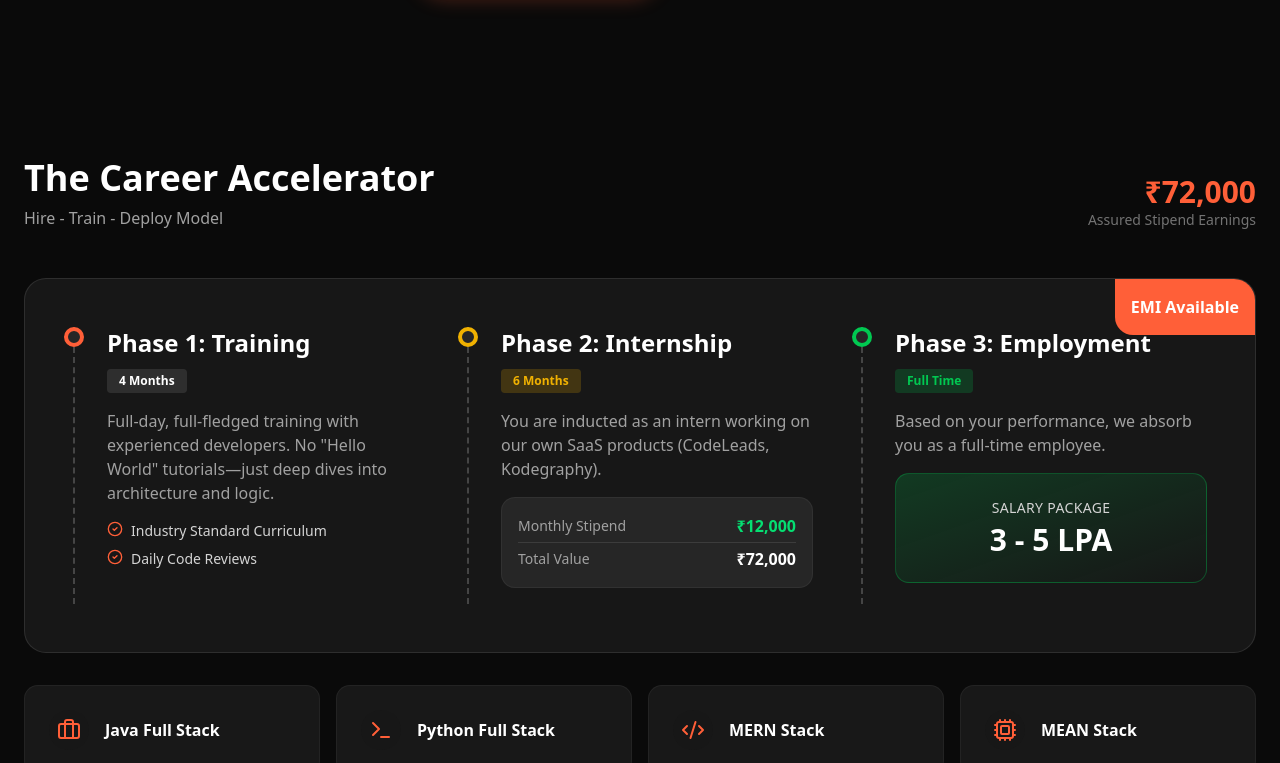
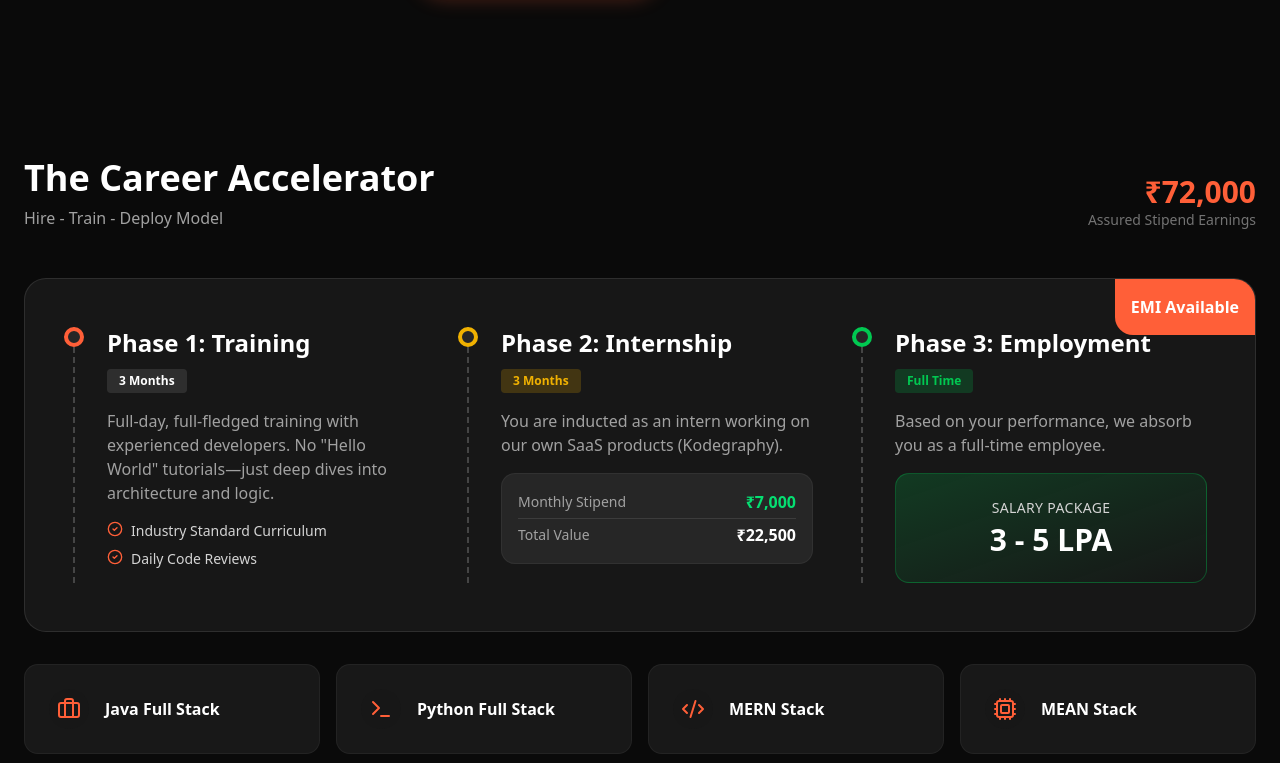
Before and after one commit to Nithan10/kodeMagnet, a Next.js app: page /learn in a window 1280 px wide. Shown: the part 530-1293 px from the top of the page. Built offline with nearby package versions, Linux system fonts and the light colour scheme.

Commit message:
Update all pages tsx files

```diff
--- a/src/app/about/page.tsx
+++ b/src/app/about/page.tsx
@@ -170,7 +170,7 @@ export default function AboutPage() {
                </p>
                <div className="grid grid-cols-2 gap-6">
                   <div>
-                      <h4 className="text-2xl font-bold text-white">4</h4>
+                      <h4 className="text-2xl font-bold text-white">4+</h4>
                       <p className="text-sm text-neutral-500">Global Offices</p>
                   </div>
                   <div>
@@ -218,7 +218,7 @@ export default function AboutPage() {
       {/* ======================= TEAM SECTION ======================= */}
       <section className="py-24 px-6 bg-neutral-900/20">
          <div className="max-w-7xl mx-auto text-center mb-16">
-            <h2 className="text-4xl font-bold mb-4">Minds Behind The Code</h2>
+            <h2 className="text-4xl font-bold mb-4">Minds behind the code - Kode…</h2>
             <p className="text-neutral-400">A team of dreamers, architects, and problem solvers.</p>
          </div>
          <div className="max-w-6xl mx-auto grid md:grid-cols-4 gap-8">
--- a/src/app/components-main/LetsTalk.tsx
+++ b/src/app/components-main/LetsTalk.tsx
@@ -116,8 +116,8 @@ export default function LetsTalk() {
              </Link>
 
              {/* Secondary Button */}
-             <Link href="mailto:hello@codemagnet.com" className="px-8 py-3 rounded-full border border-neutral-700 text-white font-medium hover:bg-neutral-800 transition-all hover:scale-105">
-                 hello@codemagnet.com
+             <Link href="mailto:hello@KodeMagnet.com" className="px-8 py-3 rounded-full border border-neutral-700 text-white font-medium hover:bg-neutral-800 transition-all hover:scale-105">
+                 hello@KodeMagnet.com
              </Link>
 
            </div>
--- a/src/app/components-main/Navbar.tsx
+++ b/src/app/components-main/Navbar.tsx
@@ -62,7 +62,7 @@ function Navbar({ className }: { className?: string }) {
               <div className="relative h-9 min-w-[80px]">
                 <Image
                   src="/img_31.png"
-                  alt="CodeMagnet"
+                  alt="KodeMagnet"
                   width={300}
                   height={150}
                   className="h-full w-auto object-contain"
@@ -126,7 +126,7 @@ function Navbar({ className }: { className?: string }) {
       <div className="lg:hidden fixed inset-x-0 top-4 z-50 mx-4">
         <div className="flex items-center justify-between bg-black/60 backdrop-blur-xl border border-white/10 rounded-full px-5 py-2.5">
           <Link href="/">
-            <Image src="/img_31.png" alt="CodeMagnet" width={140} height={60} />
+            <Image src="/img_31.png" alt="KodeMagnet" width={140} height={60} />
           </Link>
 
           <button onClick={() => setMobileMenuOpen(!mobileMenuOpen)}>
--- a/src/app/contact/page.tsx
+++ b/src/app/contact/page.tsx
@@ -129,7 +129,7 @@ export default function ContactPage() {
                     <Mail className="w-6 h-6 text-[#FF5F38] mt-1" />
                     <div>
                        <p className="text-sm text-neutral-500 mb-1">Email us</p>
-                       <a href="mailto:hello@codemagnet.com" className="text-lg font-bold hover:text-[#FF5F38] transition-colors">hello@codemagnet.com</a>
+                       <a href="mailto:hello@KodeMagnet.com" className="text-lg font-bold hover:text-[#FF5F38] transition-colors">hello@KodeMagnet.com</a>
                     </div>
                  </div>
                  <div className="flex items-start gap-4">
--- a/src/app/learn/page.tsx
+++ b/src/app/learn/page.tsx
@@ -120,7 +120,7 @@ export default function LearnPage() {
                      {/* Dot Border Updated */}
                      <div className="absolute -left-[11px] top-0 w-5 h-5 rounded-full bg-neutral-800 border-4 border-[#FF5F38]"></div>
                      <h3 className="text-2xl font-bold text-white mb-2">Phase 1: Training</h3>
-                     <div className="inline-block px-3 py-1 rounded bg-white/10 text-xs font-bold mb-4">4 Months</div>
+                     <div className="inline-block px-3 py-1 rounded bg-white/10 text-xs font-bold mb-4">3 Months</div>
                      <p className="text-neutral-400 mb-4">Full-day, full-fledged training with experienced developers. No "Hello World" tutorials—just deep dives into architecture and logic.</p>
                      <ul className="space-y-2 text-sm text-neutral-300">
                         <li className="flex gap-2"><CheckCircle2 className="w-4 h-4 text-[#FF5F38]"/> Industry Standard Curriculum</li>
@@ -132,16 +132,16 @@ export default function LearnPage() {
                   <div className="relative pl-8 border-l-2 border-dashed border-white/20">
                      <div className="absolute -left-[11px] top-0 w-5 h-5 rounded-full bg-neutral-800 border-4 border-yellow-500"></div>
                      <h3 className="text-2xl font-bold text-white mb-2">Phase 2: Internship</h3>
-                     <div className="inline-block px-3 py-1 rounded bg-yellow-500/20 text-yellow-500 text-xs font-bold mb-4">6 Months</div>
-                     <p className="text-neutral-400 mb-4">You are inducted as an intern working on our own SaaS products (CodeLeads, Kodegraphy).</p>
+                     <div className="inline-block px-3 py-1 rounded bg-yellow-500/20 text-yellow-500 text-xs font-bold mb-4">3 Months</div>
+                     <p className="text-neutral-400 mb-4">You are inducted as an intern working on our own SaaS products (Kodegraphy).</p>
                      <div className="bg-neutral-800 p-4 rounded-xl border border-white/5 mb-4">
                         <div className="flex justify-between items-center mb-1">
                            <span className="text-sm text-neutral-400">Monthly Stipend</span>
-                           <span className="font-bold text-green-400">₹12,000</span>
+                           <span className="font-bold text-green-400">₹7,000</span>
                         </div>
                         <div className="flex justify-between items-center border-t border-white/10 pt-1 mt-1">
                            <span className="text-sm text-neutral-400">Total Value</span>
-                           <span className="font-bold text-white">₹72,000</span>
+                           <span className="font-bold text-white">₹22,500</span>
                         </div>
                      </div>
                   </div>
--- a/src/app/products/kodechat/page.tsx
+++ b/src/app/products/kodechat/page.tsx
@@ -138,7 +138,7 @@ export default function KodeChatPage() {
                      </div>
                      <div className="p-3">
                         <p className="text-xs font-bold text-white">Summer Sale 2026</p>
-                        <p className="text-[10px] text-neutral-400 mb-2">codemagnet.com</p>
+                        <p className="text-[10px] text-neutral-400 mb-2">KodeMagnet.com</p>
                         <button className="w-full bg-white text-black text-xs font-bold py-2 rounded">Shop Now</button>
                      </div>
                   </motion.div>
--- a/src/app/products/kodemagnet-lms/page.tsx
+++ b/src/app/products/kodemagnet-lms/page.tsx
@@ -20,7 +20,7 @@ import { NavbarDemo } from "../../components-main/Navbar";
 // Updated to Brand Orange
 const accentColor = "#ff4d00";
 
-export default function CodeMagnetLMSPage() {
+export default function KodeMagnet LMSPage() {
   return (
     // Updated selection color to Orange
     <main className="min-h-screen bg-neutral-950 text-white overflow-hidden selection:bg-[#ff4d00] selection:text-white">
@@ -146,7 +146,7 @@ export default function CodeMagnetLMSPage() {
             <div className="text-center mb-16">
                <h2 className="text-3xl lg:text-5xl font-bold mb-6">Built for Code, Not Just Content</h2>
                <p className="text-neutral-400 max-w-2xl mx-auto">
-                 Traditional LMS platforms fail when it comes to programming. We built CodeMagnet to handle syntax, compilers, and containers natively.
+                 Traditional LMS platforms fail when it comes to programming. We built KodeMagnet to handle syntax, compilers, and containers natively.
                </p>
             </div>
 
@@ -217,7 +217,7 @@ export default function CodeMagnetLMSPage() {
          <div className="absolute top-1/2 left-1/2 -translate-x-1/2 -translate-y-1/2 w-[600px] h-[400px] bg-[#ff4d00]/10 blur-[100px] -z-10 rounded-full"></div>
 
          <h2 className="text-4xl font-bold mb-6">Ready to upgrade your curriculum?</h2>
-         <p className="text-neutral-400 mb-8">Join top universities and coding bootcamps using CodeMagnet.</p>
+         <p className="text-neutral-400 mb-8">Join top universities and coding bootcamps using KodeMagnet.</p>
 
          <div className="flex items-center justify-center gap-4">
             <Link href="/contact" className="px-8 py-3 rounded-full font-bold text-white shadow-[0_0_20px_rgba(255,77,0,0.3)]" style={{ backgroundColor: accentColor }}>
--- a/src/app/solutions/web-apps/page.tsx
+++ b/src/app/solutions/web-apps/page.tsx
@@ -161,9 +161,9 @@ const AppShowcaseTabs = () => {
                <div className="w-3 h-3 rounded-full bg-green-500/80" />
             </div>
             <div className="mx-auto w-1/2 h-6 bg-neutral-800 rounded flex items-center justify-center text-[10px] text-neutral-500 font-mono">
-               {activeTab === "content" && "media.codemagnet.com/explore"}
-               {activeTab === "dashboard" && "analytics.codemagnet.com/overview"}
-               {activeTab === "kanban" && "tasks.codemagnet.com/board"}
+               {activeTab === "content" && "media.KodeMagnet.com/explore"}
+               {activeTab === "dashboard" && "analytics.KodeMagnet.com/overview"}
+               {activeTab === "kanban" && "tasks.KodeMagnet.com/board"}
             </div>
          </div>
 
```
